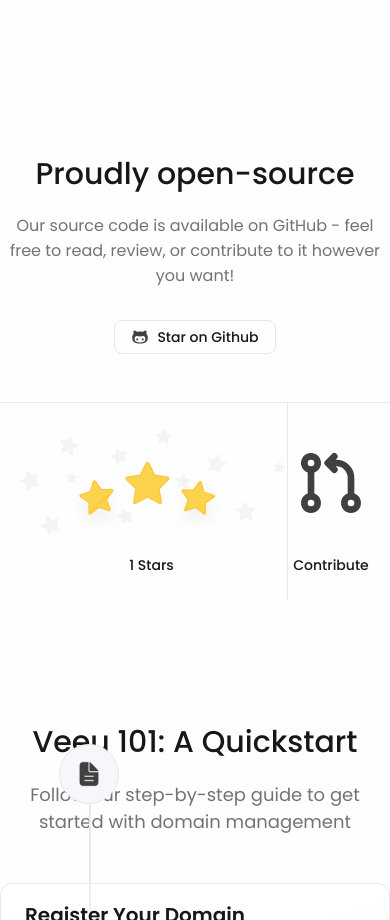
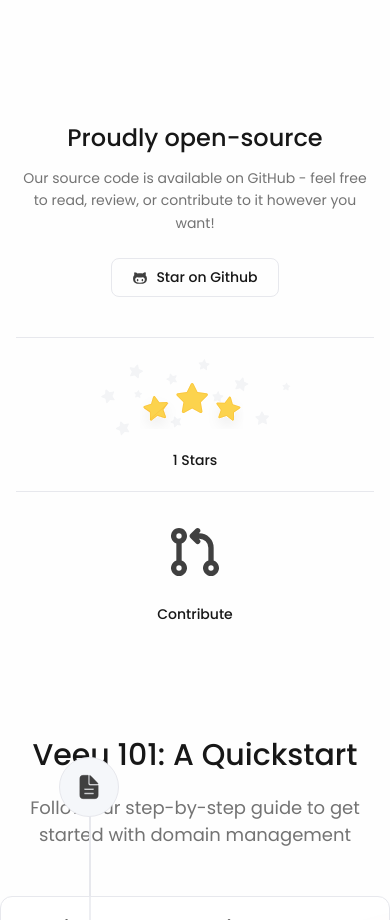
Before and after one commit to skygig/veeu.io, a Next.js app in the folder apps/web/: page / in a window 390 px wide. Shown: the part 1759-2679 px from the top of the page. Built offline with nearby package versions, Linux system fonts and the light colour scheme.

Commit message:
web: make opensource section responsive

```diff
--- a/apps/web/src/components/OpenSource.tsx
+++ b/apps/web/src/components/OpenSource.tsx
@@ -17,22 +17,29 @@ const OpenSource = () => {
       </div>
 
       <a
-        href="https://github.com/akash-singh8/veeu.io"
+        href="https://github.com/skygig/veeu.io"
+        target="_blank"
         className={styles.github}
       >
-        <Image src={github} alt="github" width={18} />
-        <p>Star on Github</p>
+        <Image src={github} alt="GitHub" width={16} height={16} />
+        Star on Github
       </a>
 
       <div className={styles.data}>
-        <a href="https://github.com/akash-singh8/veeu.io">
-          <Image src={stars} alt="Stars" height={112} />
-          <p>1 Stars</p>
+        <a href="https://github.com/skygig/veeu.io" target="_blank">
+          <Image src={stars} alt="Stars" />
+          <div className={styles.dataText}>
+            <span>1 Stars</span>
+          </div>
         </a>
-
-        <a href="https://github.com/akash-singh8/veeu.io">
-          <Image src={merge} alt="Contribute" height={80} />
-          <p>Contribute</p>
+        <a
+          href="https://github.com/skygig/veeu.io/tree/main/contribute.md"
+          target="_blank"
+        >
+          <Image src={merge} alt="Merge" />
+          <div className={styles.dataText}>
+            <span>Contribute</span>
+          </div>
         </a>
       </div>
     </section>
--- a/apps/web/src/styles/opensource.module.scss
+++ b/apps/web/src/styles/opensource.module.scss
@@ -5,20 +5,41 @@
   width: 100%;
   gap: 2rem;
   margin: 5rem 0;
+  padding: 0 1rem;
+
+  @media (max-width: 768px) {
+    margin: 3rem 0;
+    gap: 1.5rem;
+  }
 }
 
 .title {
   max-width: 460px;
   text-align: center;
+  width: 100%;
 
   h2 {
     font-size: 30px;
     font-weight: 500;
+
+    @media (max-width: 768px) {
+      font-size: 26px;
+    }
+
+    @media (max-width: 480px) {
+      font-size: 24px;
+    }
   }
 
   p {
     color: var(--gray);
     margin-top: 1rem;
+    line-height: 1.6;
+
+    @media (max-width: 480px) {
+      margin-top: 0.75rem;
+      font-size: 14px;
+    }
   }
 }
 
@@ -32,9 +53,15 @@
   align-items: center;
   gap: 0.5rem;
   transition: all 0.15s ease-out;
+  text-decoration: none;
+  color: inherit;
 
   &:hover {
     background-color: #f5f7fa;
+  }
+
+  @media (max-width: 480px) {
+    padding: 0.5rem 1.25rem;
   }
 }
 
@@ -47,6 +74,11 @@
   max-width: 700px;
   padding: 0 1rem;
 
+  @media (max-width: 480px) {
+    flex-direction: column;
+    padding: 0;
+  }
+
   a {
     display: flex;
     flex-direction: column;
@@ -56,13 +88,46 @@
     padding: 1.5rem 0;
     font-size: 14px;
     font-weight: 500;
+    text-decoration: none;
+    color: inherit;
+    transition: background-color 0.15s ease-out;
+
+    &:hover {
+      background-color: #f9fafb;
+    }
 
     img {
       height: 112px;
+
+      @media (max-width: 768px) {
+        height: 96px;
+      }
+
+      @media (max-width: 480px) {
+        height: 80px;
+      }
     }
 
     &:last-child {
       border-left: 1px solid #e7e8ed;
+
+      @media (max-width: 480px) {
+        border-left: none;
+        border-top: 1px solid #e7e8ed;
+      }
+    }
+
+    @media (max-width: 480px) {
+      padding: 1.25rem 0;
+      gap: 0.75rem;
     }
   }
 }
+
+.dataText {
+  display: flex;
+  flex-direction: column;
+  align-items: center;
+  gap: 0.25rem;
+  text-align: center;
+}
```
